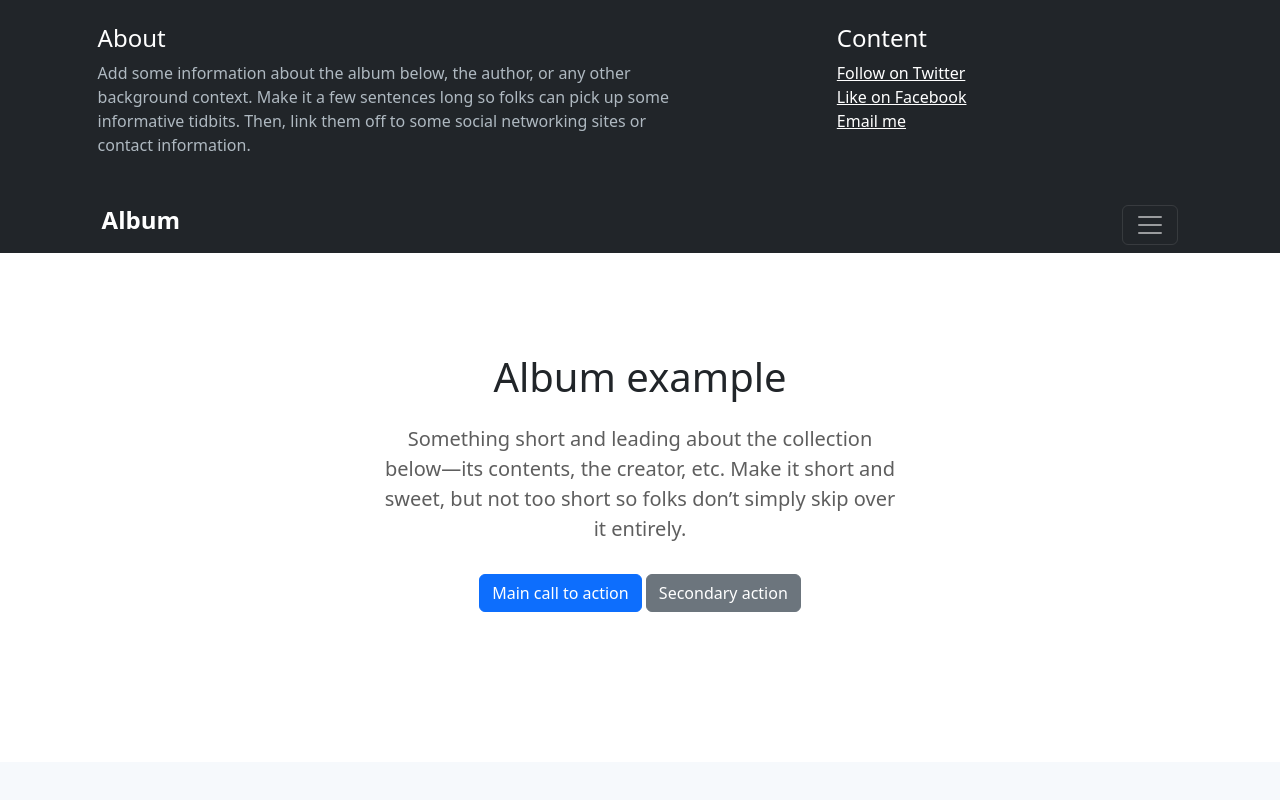
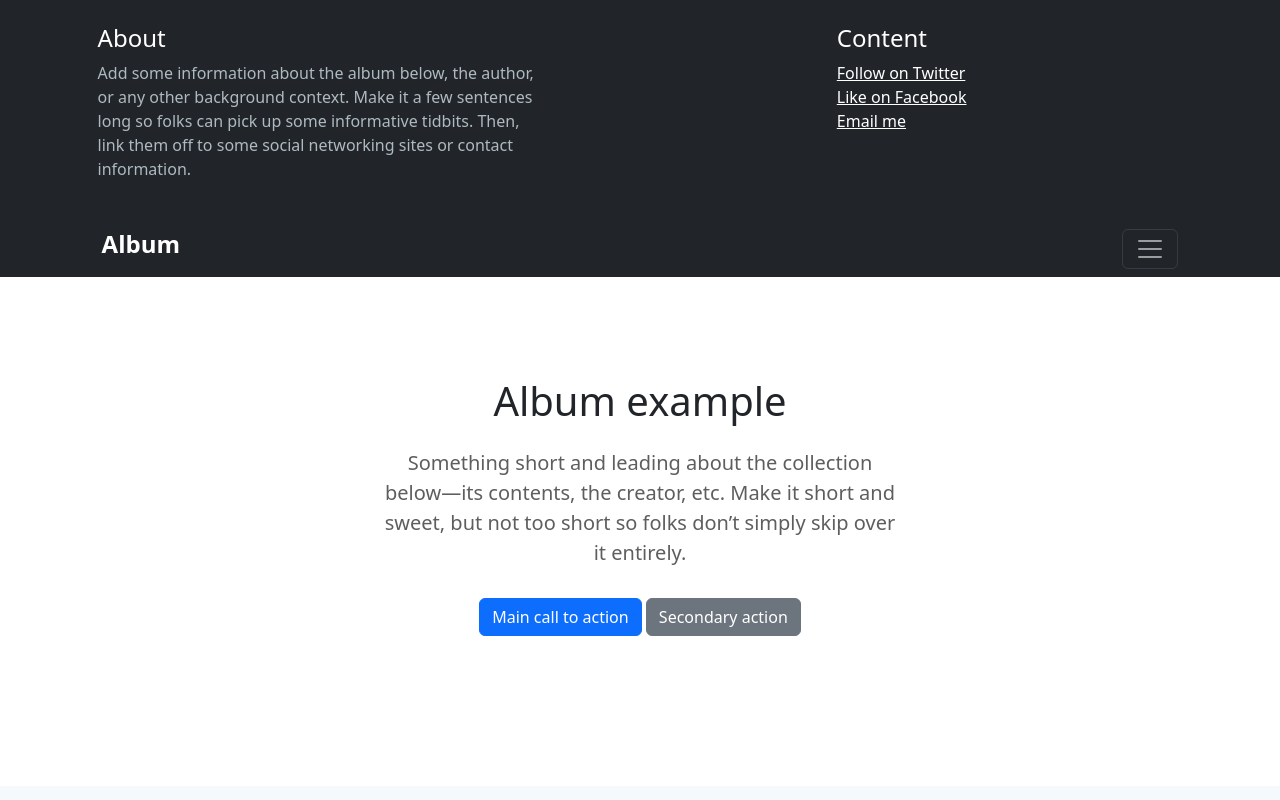
Before and after one commit to aeshashibeeb/bootstrap-test, a plain HTML site: page index.html in a window 1280 px wide. Shown: the top 800 px of the page. Drawn offline with nearby package versions, Linux system fonts and the light colour scheme.

Commit message:
edit p style

```diff
--- a/css/style.css
+++ b/css/style.css
@@ -14,7 +14,6 @@ header .header-main{
     margin-right: auto;
 }
 header .left-header {
-    width: 56%;
     color: #afb9c1;
 }
 header .right-header p{
```
